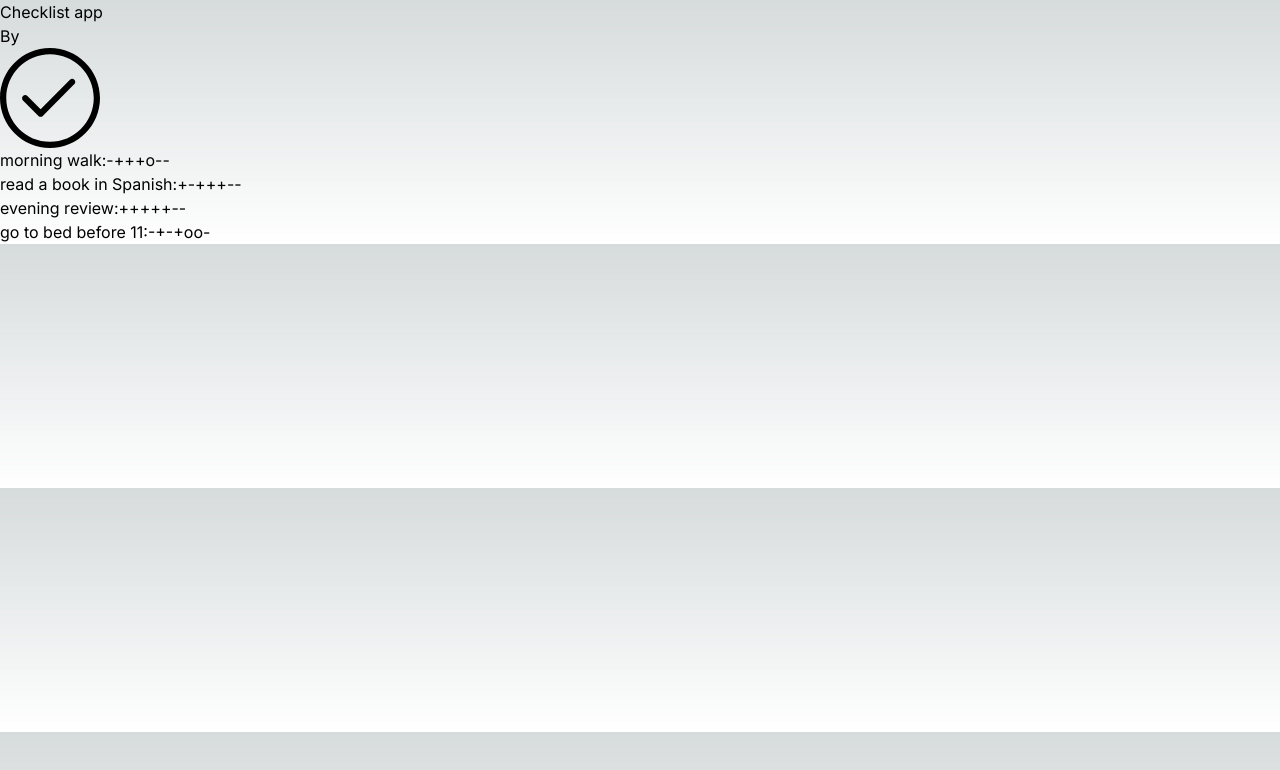
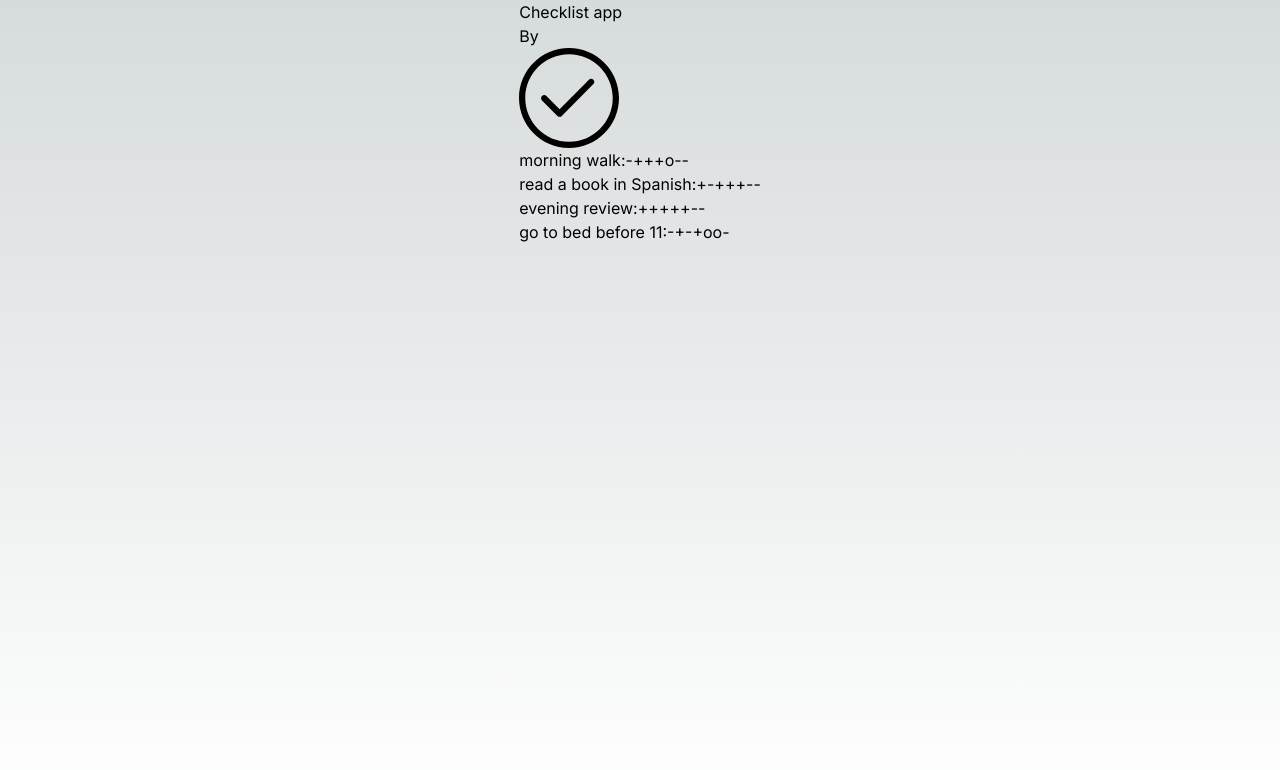
Before and after one commit to lidiadx/checklist-app, a Next.js app: page / in a window 1280 px wide. Shown: the top 770 px of the page. Built offline with nearby package versions, Linux system fonts and the light colour scheme.

Commit message:
center the content on the main page

```diff
--- a/src/app/globals.css
+++ b/src/app/globals.css
@@ -24,6 +24,11 @@ body {
       rgb(var(--background-end-rgb))
     )
     rgb(var(--background-start-rgb));
+    margin: 0 auto;
+    justify-content: center;
+    display: flex;
+    width: 100%;
+    height: 100vh;
 }
 
 @layer utilities {
```
